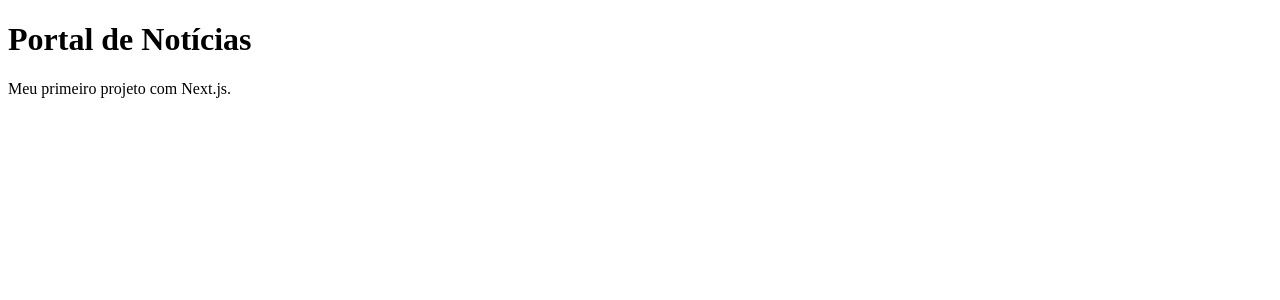
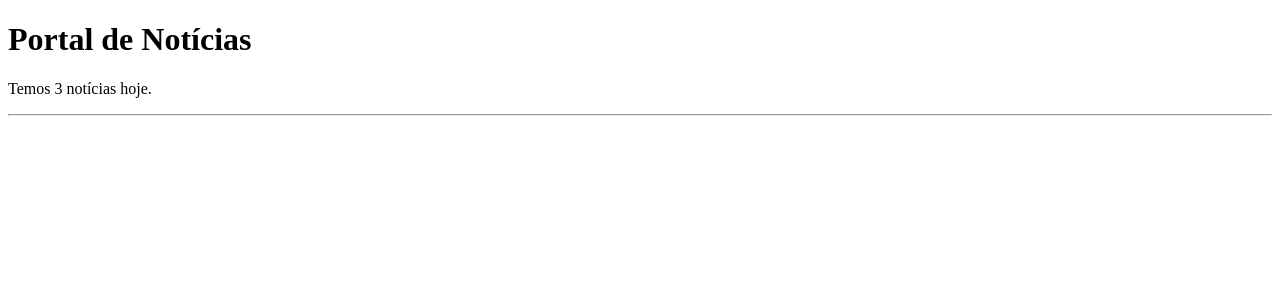
Before and after one commit to profvalmeida/portal-curso, a Next.js app: page / in a window 1280 px wide. Shown: the top 300 px of the page. Built offline with nearby package versions, Linux system fonts and the light colour scheme.

Commit message:
m01-a03 (parte 1): valores com chaves no JSX

```diff
--- a/app/page.tsx
+++ b/app/page.tsx
@@ -1,8 +1,12 @@
 export default function Home() {
+  const nome = "Portal de Notícias";
+  const total = 3;
+
   return (
     <main>
-      <h1>Portal de Notícias</h1>
-      <p>Meu primeiro projeto com Next.js.</p>
+      <h1>{nome}</h1>
+      <p>Temos {total} notícias hoje.</p>
+      <hr />
     </main>
   );
 }
```
